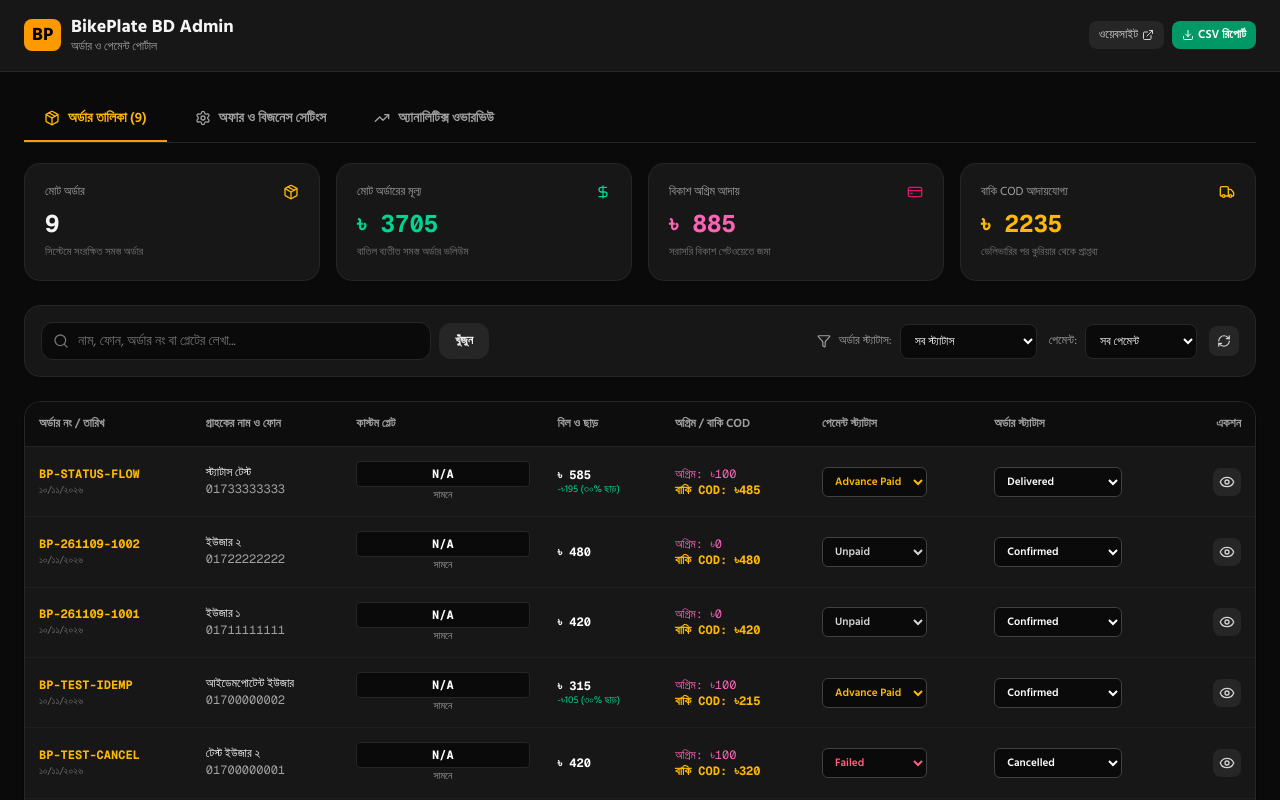
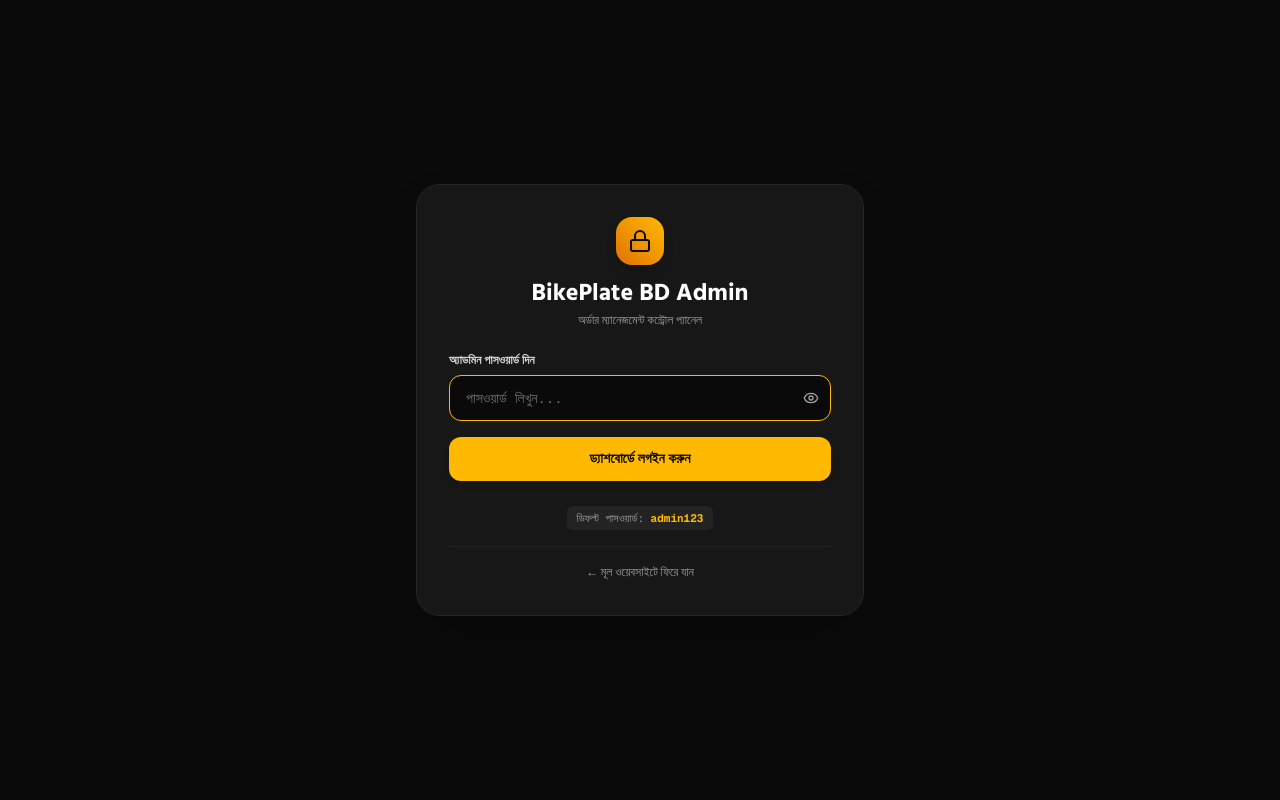
Before and after one commit to Arafat-Rahman-603/numberplat, a Next.js app: page /admin in a window 1280 px wide. Shown: the top 800 px of the page. Built offline with nearby package versions, Linux system fonts and the light colour scheme.

Commit message:
fix: remove back & combo plate options, add admin login gate, and make checkout order summary sticky on large screens

```diff
--- a/src/app/admin/AdminClient.tsx
+++ b/src/app/admin/AdminClient.tsx
@@ -14,6 +14,7 @@ import {
   Settings as SettingsIcon,
   RefreshCw,
   Eye,
+  EyeOff,
   CheckCircle,
   AlertCircle,
   X,
@@ -21,9 +22,17 @@ import {
   ChevronRight,
   TrendingUp,
   Percent,
+  Lock,
+  LogOut,
 } from "lucide-react";
 
 export default function AdminClient() {
+  const [isAuthenticated, setIsAuthenticated] = useState<boolean>(false);
+  const [authMounted, setAuthMounted] = useState<boolean>(false);
+  const [passwordInput, setPasswordInput] = useState<string>("");
+  const [showPassword, setShowPassword] = useState<boolean>(false);
+  const [authError, setAuthError] = useState<string>("");
+
   const [activeTab, setActiveTab] = useState<"orders" | "settings" | "analytics">("orders");
   const [orders, setOrders] = useState<Order[]>([]);
   const [stats, setStats] = useState({
@@ -42,6 +51,35 @@ export default function AdminClient() {
   const [selectedOrder, setSelectedOrder] = useState<Order | null>(null);
   const [isUpdating, setIsUpdating] = useState(false);
   const [saveSuccessMsg, setSaveSuccessMsg] = useState("");
+
+  useEffect(() => {
+    setAuthMounted(true);
+    const sessionAuth = typeof window !== "undefined" ? sessionStorage.getItem("bp_admin_auth") : null;
+    if (sessionAuth === "true") {
+      setIsAuthenticated(true);
+    }
+  }, []);
+
+  const handleLogin = (e: React.FormEvent) => {
+    e.preventDefault();
+    setAuthError("");
+    const trimmed = passwordInput.trim();
+    if (trimmed === "admin123" || trimmed === "bikeplate2026" || trimmed === "admin") {
+      setIsAuthenticated(true);
+      if (typeof window !== "undefined") {
+        sessionStorage.setItem("bp_admin_auth", "true");
+      }
+    } else {
+      setAuthError("ভুল পাসওয়ার্ড! অনুগ্রহ করে সঠিক পাসওয়ার্ড দিন। (ডিফল্ট: admin123)");
+    }
+  };
+
+  const handleLogout = () => {
+    setIsAuthenticated(false);
+    if (typeof window !== "undefined") {
+      sessionStorage.removeItem("bp_admin_auth");
+    }
+  };
 
   const fetchOrders = async () => {
     setLoading(true);
@@ -77,9 +115,11 @@ export default function AdminClient() {
   };
 
   useEffect(() => {
-    fetchOrders();
-    fetchSettings();
-  }, [statusFilter, paymentFilter]);
+    if (isAuthenticated) {
+      fetchOrders();
+      fetchSettings();
+    }
+  }, [isAuthenticated, statusFilter, paymentFilter]);
 
   const handleStatusUpdate = async (
     orderId: string,
@@ -131,6 +171,76 @@ export default function AdminClient() {
     }
   };
 
+  if (authMounted && !isAuthenticated) {
+    return (
+      <div className="min-h-screen bg-neutral-950 text-neutral-100 flex flex-col items-center justify-center p-4">
+        <div className="w-full max-w-md bg-neutral-900 border border-neutral-800 rounded-3xl p-6 sm:p-8 shadow-2xl relative">
+          <div className="text-center mb-6">
+            <div className="w-12 h-12 rounded-2xl bg-gradient-to-tr from-amber-600 to-amber-400 text-neutral-950 font-black flex items-center justify-center mx-auto mb-3 shadow-lg">
+              <Lock className="w-6 h-6" />
+            </div>
+            <h1 className="text-xl sm:text-2xl font-black text-white">BikePlate BD Admin</h1>
+            <p className="text-xs text-neutral-400 mt-1">অর্ডার ম্যানেজমেন্ট কন্ট্রোল প্যানেল</p>
+          </div>
+
+          <form onSubmit={handleLogin} className="space-y-4">
+            <div>
+              <label className="text-xs font-bold text-neutral-300 block mb-1.5">
+                অ্যাডমিন পাসওয়ার্ড দিন
+              </label>
+              <div className="relative">
+                <input
+                  type={showPassword ? "text" : "password"}
+                  value={passwordInput}
+                  onChange={(e) => setPasswordInput(e.target.value)}
+                  placeholder="পাসওয়ার্ড লিখুন..."
+                  autoFocus
+                  className="w-full px-4 py-3 bg-neutral-950 border border-neutral-800 rounded-xl text-sm text-white placeholder-neutral-500 focus:outline-none focus:border-amber-400 pr-10 font-mono"
+                />
+                <button
+                  type="button"
+                  onClick={() => setShowPassword(!showPassword)}
+                  className="absolute right-3 top-1/2 -translate-y-1/2 text-neutral-400 hover:text-white cursor-pointer"
+                >
+                  {showPassword ? <EyeOff className="w-4 h-4" /> : <Eye className="w-4 h-4" />}
+                </button>
+              </div>
+            </div>
+
+            {authError && (
+              <div className="p-3 bg-red-950/60 border border-red-800/80 rounded-xl text-red-300 text-xs flex items-center gap-2">
+                <AlertCircle className="w-4 h-4 shrink-0" />
+                <span>{authError}</span>
+              </div>
+            )}
+
+            <button
+              type="submit"
+              className="w-full bg-amber-400 hover:bg-amber-300 text-neutral-950 font-bold py-3 rounded-xl transition shadow-md cursor-pointer text-sm"
+            >
+              ড্যাশবোর্ডে লগইন করুন
+            </button>
+
+            <div className="pt-2 text-center">
+              <span className="text-[11px] text-neutral-400 bg-neutral-800/80 px-2.5 py-1 rounded-md font-mono inline-block">
+                ডিফল্ট পাসওয়ার্ড: <span className="text-amber-400 font-bold">admin123</span>
+              </span>
+            </div>
+
+            <div className="pt-3 border-t border-neutral-800/80 text-center">
+              <Link
+                href="/"
+                className="text-xs text-neutral-400 hover:text-white transition inline-flex items-center gap-1"
+              >
+                <span>← মূল ওয়েবসাইটে ফিরে যান</span>
+              </Link>
+            </div>
+          </form>
+        </div>
+      </div>
+    );
+  }
+
   return (
     <div className="min-h-screen bg-neutral-950 text-neutral-100 flex flex-col">
       {/* Top Bar */}
@@ -163,6 +273,15 @@ export default function AdminClient() {
               <Download className="w-3 h-3" />
               <span>CSV রিপোর্ট</span>
             </a>
+
+            <button
+              type="button"
+              onClick={handleLogout}
+              className="text-xs bg-red-950/60 hover:bg-red-900 border border-red-800/60 text-red-200 px-2.5 py-1.5 rounded-lg transition flex items-center gap-1 cursor-pointer"
+            >
+              <LogOut className="w-3 h-3" />
+              <span>লগআউট</span>
+            </button>
           </div>
         </div>
       </header>
--- a/src/app/globals.css
+++ b/src/app/globals.css
@@ -14,7 +14,7 @@
 
 html {
   scroll-behavior: smooth;
-  overflow-x: hidden;
+  overflow-x: clip;
   max-width: 100vw;
 }
 
@@ -22,7 +22,7 @@ body {
   background: var(--background);
   color: var(--foreground);
   font-family: var(--font-hind-siliguri), system-ui, -apple-system, sans-serif;
-  overflow-x: hidden;
+  overflow-x: clip;
   max-width: 100vw;
   -webkit-tap-highlight-color: transparent;
 }
--- a/src/components/CheckoutSection.tsx
+++ b/src/components/CheckoutSection.tsx
@@ -265,7 +265,7 @@ export default function CheckoutSection({
           </p>
         </div>
 
-        <form onSubmit={handleSubmitOrder} className="grid grid-cols-1 lg:grid-cols-12 gap-8 items-start">
+        <form onSubmit={handleSubmitOrder} className="grid grid-cols-1 lg:grid-cols-12 gap-8 items-start relative">
           {/* Left Column: Customer details, Package & Payment Methods */}
           <div className="lg:col-span-7 space-y-6">
             {/* Step 1: Package Selection */}
@@ -274,98 +274,31 @@ export default function CheckoutSection({
                 <span className="w-6 h-6 rounded-full bg-neutral-900 text-white text-xs flex items-center justify-center font-mono">
                   ১
                 </span>
-                প্যাকেজ নির্বাচন করুন
+                প্যাকেজ
               </h3>
 
               <div className="space-y-2.5">
-                {/* Option 1: Front */}
-                <label
-                  onClick={() => handlePackageChange("front")}
-                  className={`flex items-center justify-between p-3.5 rounded-2xl border cursor-pointer transition ${
-                    customDetails.plateType === "front"
-                      ? "border-amber-500 bg-amber-50/60 ring-1 ring-amber-500/20"
-                      : "border-neutral-200 hover:bg-neutral-50"
-                  }`}
-                >
+                {/* Single Option: Front Plate */}
+                <div className="flex items-center justify-between p-3.5 rounded-2xl border border-amber-500 bg-amber-50/60 ring-1 ring-amber-500/20">
                   <div className="flex items-center gap-3">
-                    <input
-                      type="radio"
-                      name="package"
-                      checked={customDetails.plateType === "front"}
-                      onChange={() => handlePackageChange("front")}
-                      className="w-4 h-4 accent-amber-500"
-                    />
+                    <div className="w-4 h-4 rounded-full border border-amber-600 bg-amber-500 flex items-center justify-center">
+                      <div className="w-1.5 h-1.5 rounded-full bg-white" />
+                    </div>
                     <div>
                       <span className="font-bold text-sm text-neutral-900 block">
                         শুধু সামনের প্লেট (Front Plate)
                       </span>
-                      <span className="text-xs text-neutral-500">বাইকের ফ্রন্ট মাডগার্ডের জন্য স্ট্যান্ডার্ড সাইজ</span>
-                    </div>
-                  </div>
-                  <span className="font-mono font-bold text-neutral-900">৳{frontPlatePrice}</span>
-                </label>
-
-                {/* Option 2: Back */}
-                <label
-                  onClick={() => handlePackageChange("back")}
-                  className={`flex items-center justify-between p-3.5 rounded-2xl border cursor-pointer transition ${
-                    customDetails.plateType === "back"
-                      ? "border-amber-500 bg-amber-50/60 ring-1 ring-amber-500/20"
-                      : "border-neutral-200 hover:bg-neutral-50"
-                  }`}
-                >
-                  <div className="flex items-center gap-3">
-                    <input
-                      type="radio"
-                      name="package"
-                      checked={customDetails.plateType === "back"}
-                      onChange={() => handlePackageChange("back")}
-                      className="w-4 h-4 accent-amber-500"
-                    />
-                    <div>
-                      <span className="font-bold text-sm text-neutral-900 block">
-                        শুধু পেছনের প্লেট (Back Plate)
-                      </span>
-                      <span className="text-xs text-neutral-500">পেছনের ব্যাকগার্ডের জন্য প্রস্তুতকৃত সাইজ</span>
-                    </div>
-                  </div>
-                  <span className="font-mono font-bold text-neutral-900">৳{backPlatePrice}</span>
-                </label>
-
-                {/* Option 3: Combo */}
-                <label
-                  onClick={() => handlePackageChange("both")}
-                  className={`flex items-center justify-between p-3.5 rounded-2xl border cursor-pointer transition relative ${
-                    customDetails.plateType === "both"
-                      ? "border-amber-500 bg-amber-50/60 ring-2 ring-amber-500"
-                      : "border-neutral-200 hover:bg-neutral-50"
-                  }`}
-                >
-                  <span className="absolute -top-2.5 right-4 bg-emerald-600 text-white text-[9px] font-bold px-2 py-0.5 rounded-full uppercase">
-                    বেস্ট ভ্যালু কম্বো
-                  </span>
-                  <div className="flex items-center gap-3">
-                    <input
-                      type="radio"
-                      name="package"
-                      checked={customDetails.plateType === "both"}
-                      onChange={() => handlePackageChange("both")}
-                      className="w-4 h-4 accent-amber-500"
-                    />
-                    <div>
-                      <span className="font-bold text-sm text-neutral-900 block">
-                        সামনে + পেছনের প্লেট কম্বো সেট
-                      </span>
-                      <span className="text-xs text-emerald-700 font-semibold">
-                        উভয় প্লেট একসাথে নিলে অতিরিক্ত সেভিংস!
+                      <span className="text-xs text-neutral-500">
+                        {customDetails.vehicleType === "scooter"
+                          ? "স্কুটার ২০০ × ১০০ মি.মি. সাইজ (+৳৫০)"
+                          : "বাইকের ফ্রন্ট মাডগার্ডের জন্য স্ট্যান্ডার্ড সাইজ"}
                       </span>
                     </div>
                   </div>
-                  <div className="text-right">
-                    <span className="font-mono font-bold text-base text-neutral-900">৳{comboPlatePrice}</span>
-                    <span className="block text-[10px] text-neutral-400 line-through font-mono">৳৭৫০</span>
-                  </div>
-                </label>
+                  <span className="font-mono font-bold text-neutral-900">
+                    ৳{frontPlatePrice + (customDetails.vehicleType === "scooter" ? 50 : 0)}
+                  </span>
+                </div>
               </div>
 
               {/* Selected plate text confirmation */}
@@ -663,8 +596,8 @@ export default function CheckoutSection({
           </div>
 
           {/* Right Column: Dynamic Price Breakdown Card & Order Submit */}
-          <div className="lg:col-span-5 sticky top-24">
-            <div className="bg-neutral-900 text-white rounded-2xl sm:rounded-3xl p-4 sm:p-6 md:p-7 border border-neutral-800 shadow-2xl space-y-5">
+          <div className="lg:col-span-5 lg:sticky lg:top-28 self-start z-10">
+            <div className="bg-neutral-900 text-white rounded-2xl sm:rounded-3xl p-4 sm:p-6 md:p-7 border border-neutral-800 shadow-2xl space-y-4">
               <div className="flex items-center justify-between pb-3 border-b border-neutral-800">
                 <h3 className="font-bold text-base flex items-center gap-2">
                   <span className="w-2.5 h-2.5 rounded-full bg-amber-400" />
```
Also changed, not shown: .data/orders.json.
